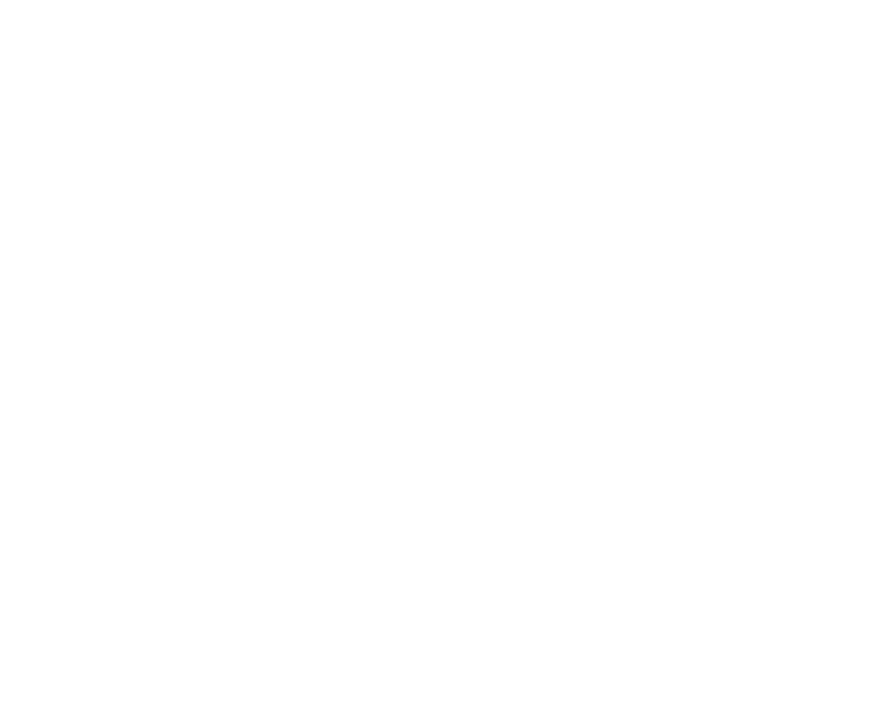
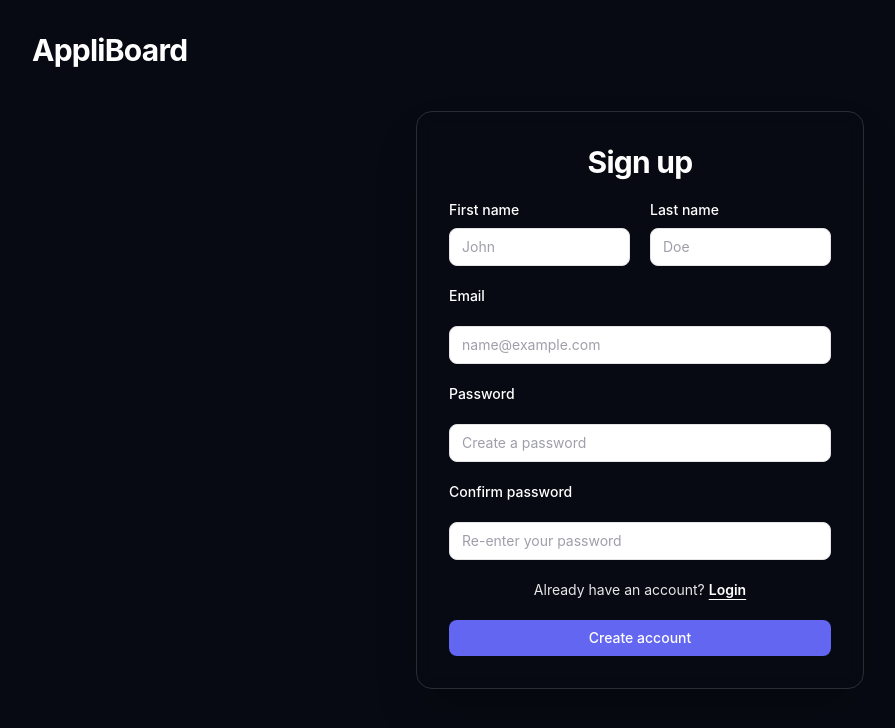
Before and after one commit to TomerP750/AppliBoard, a React (Vite) app in the folder frontend/: page /auth/signup in a window 1280 px wide. Before the commit this address had no page. Shown: the top 728 px of the page, without its empty margins (0-895 px from the left). Built offline with nearby package versions, Linux system fonts and the light colour scheme.

Commit message:
Auth pages added

```diff
--- /dev/null
+++ b/frontend/src/features/authentication/pages/AuthPanel.tsx
@@ -0,0 +1,24 @@
+import { NavLink, Outlet } from "react-router-dom";
+
+
+export function AuthPanel() {
+
+    return (
+        <main className="min-h-screen bg-dark-background px-4 py-8 sm:px-6 lg:px-8">
+
+            <div className="absolute">
+                <NavLink to="/">
+                    <h1 className="text-center text-2xl font-bold tracking-tight text-white sm:text-3xl">
+                        AppliBoard
+                    </h1>
+                </NavLink>
+            </div>
+
+            <div className="mx-auto flex min-h-[calc(100vh-4rem)] w-full max-w-md items-center justify-center">
+                <Outlet />
+            </div>
+
+        </main>
+    )
+
+}
--- /dev/null
+++ b/frontend/src/features/authentication/pages/LoginPage.tsx
@@ -0,0 +1,63 @@
+import { useForm } from "react-hook-form";
+import { Link } from "react-router-dom";
+import type { LoginRequestDto } from "../models/LoginRequestDto";
+import { Input } from "../../../shared/ui/Input";
+import { Button } from "../../../shared/ui/Button";
+
+export function LoginPage() {
+
+    const { register, handleSubmit, formState: { errors } } = useForm<LoginRequestDto>();
+
+    const handleLogin = async (dto: LoginRequestDto) => {
+
+    }
+
+    return (
+        <form
+            onSubmit={handleSubmit(handleLogin)}
+            className="w-full space-y-5 rounded-2xl border border-white/15 p-6 shadow-2xl backdrop-blur-sm sm:p-8"
+        >
+            <h1 className="text-center text-2xl font-bold tracking-tight text-white sm:text-3xl">
+                Login
+            </h1>
+
+            <label htmlFor="email" className="block text-sm font-medium text-white">
+                Email
+            </label>
+            <Input
+                id="email"
+                type="email"
+                {...register("email", { required: "Email is required",
+                    pattern: { value: /^\S+@\S+\.\S+$/, message: "Enter a valid email address" } })}
+                placeholder="name@example.com"
+                autoComplete="email"
+                className="border-white/25 bg-transparent text-white placeholder:text-zinc-300"
+                error={errors.email?.message?.toString()}
+            />
+            <label htmlFor="password" className="block text-sm font-medium text-white">
+                Password
+            </label>
+            <Input
+                id="password"
+                type="password"
+                {...register("password", {
+                    required: "Password is required",
+                    minLength: { value: 6, message: "Password must be at least 6 characters" },
+                })}
+                placeholder="Enter your password"
+                autoComplete="current-password"
+                className="border-white/25 bg-transparent text-white placeholder:text-zinc-300"
+                error={errors.password?.message?.toString()}
+            />
+            <p className="text-center text-sm text-white/90">
+                Don't have account?{" "}
+                <Link to="/auth/signup" className="font-semibold text-white underline underline-offset-4">
+                    Sign up
+                </Link>
+            </p>
+            <Button type="submit" className="w-full">
+                Login
+            </Button>
+        </form>
+    )
+}
--- /dev/null
+++ b/frontend/src/features/authentication/pages/SignupPage.tsx
@@ -0,0 +1,108 @@
+import { useForm } from "react-hook-form";
+import { Link } from "react-router-dom";
+import type { SignupRequestDto } from "../models/SignupRequestDto";
+import { Input } from "../../../shared/ui/Input";
+import { Button } from "../../../shared/ui/Button";
+
+export function SignupPage() {
+
+    const { register, handleSubmit, formState: { errors } } = useForm<SignupRequestDto>();
+
+    const handleSignup = async (_dto: SignupRequestDto) => {
+
+
+    }
+
+    return (
+        <form
+            onSubmit={handleSubmit(handleSignup)}
+            className="w-full space-y-5 rounded-2xl border border-white/15 p-6 shadow-2xl backdrop-blur-sm sm:p-8"
+        >
+            <h1 className="text-center text-2xl font-bold tracking-tight text-white sm:text-3xl">
+                Sign up
+            </h1>
+
+            <div className="grid gap-5 sm:grid-cols-2">
+                <div className="space-y-2">
+                    <label htmlFor="firstName" className="block text-sm font-medium text-white">
+                        First name
+                    </label>
+                    <Input
+                        id="firstName"
+                        type="text"
+                        {...register("firstName", { required: "First name is required" })}
+                        placeholder="John"
+                        autoComplete="given-name"
+                        className="border-white/25 bg-transparent text-white placeholder:text-zinc-300"
+                        error={errors.firstName?.message?.toString()}
+                    />
+                </div>
+                <div className="space-y-2">
+                    <label htmlFor="lastName" className="block text-sm font-medium text-white">
+                        Last name
+                    </label>
+                    <Input
+                        id="lastName"
+                        type="text"
+                        {...register("lastName", { required: "Last name is required" })}
+                        placeholder="Doe"
+                        autoComplete="family-name"
+                        className="border-white/25 bg-transparent text-white placeholder:text-zinc-300"
+                        error={errors.lastName?.message?.toString()}
+                    />
+                </div>
+            </div>
+            <label htmlFor="email" className="block text-sm font-medium text-white">
+                Email
+            </label>
+            <Input
+                id="email"
+                type="email"
+                {...register("email", {
+                    required: "Email is required",
+                    pattern: { value: /^\S+@\S+\.\S+$/, message: "Enter a valid email address" },
+                })}
+                placeholder="name@example.com"
+                autoComplete="email"
+                className="border-white/25 bg-transparent text-white placeholder:text-zinc-300"
+                error={errors.email?.message?.toString()}
+            />
+            <label htmlFor="password" className="block text-sm font-medium text-white">
+                Password
+            </label>
+            <Input
+                id="password"
+                type="password"
+                {...register("password", {
+                    required: "Password is required",
+                    minLength: { value: 6, message: "Password must be at least 6 characters" },
+                })}
+                placeholder="Create a password"
+                autoComplete="new-password"
+                className="border-white/25 bg-transparent text-white placeholder:text-zinc-300"
+                error={errors.password?.message?.toString()}
+            />
+            <label htmlFor="confirmPassword" className="block text-sm font-medium text-white">
+                Confirm password
+            </label>
+            <Input
+                id="confirmPassword"
+                type="password"
+                {...register("confirmPassword", { required: "Please confirm your password" })}
+                placeholder="Re-enter your password"
+                autoComplete="new-password"
+                className="border-white/25 bg-transparent text-white placeholder:text-zinc-300"
+                error={errors.confirmPassword?.message?.toString()}
+            />
+            <p className="text-center text-sm text-white/90">
+                Already have an account?{" "}
+                <Link to="/auth/login" className="font-semibold text-white underline underline-offset-4">
+                    Login
+                </Link>
+            </p>
+            <Button type="submit" className="w-full">
+                Create account
+            </Button>
+        </form>
+    )
+}
--- a/frontend/src/features/home/components/Hero.tsx
+++ b/frontend/src/features/home/components/Hero.tsx
@@ -28,7 +28,7 @@ export function Hero() {
 
 
                     <NavLink
-                        to={"/login"}
+                        to={"/auth/login"}
                         className="text-sm md:text-base bg-white/5 py-2 px-4 rounded-lg
                         border border-white/10 backdrop-blur-md
                         hover:bg-white/10 hover:border-white/20 transition-all duration-200"
@@ -58,7 +58,7 @@ export function Hero() {
 
                         <div className="mt-7">
                             <NavLink
-                                to="/signup"
+                                to="/auth/signup"
                                 className="bg-indigo-500 hover:bg-indigo-400 text-white px-5 py-2.5 rounded-lg font-medium transition-colors text-sm md:text-base"
                             >
                                 Get Started
--- a/frontend/src/layout/Routing.tsx
+++ b/frontend/src/layout/Routing.tsx
@@ -5,13 +5,21 @@ import { DashboardIndex } from "../features/dashboard/index/pages/DashboardIndex
 import { ApplicationsPage } from "../features/dashboard/applications/pages/ApplicationsPage";
 import { AnalyticsPage } from "../features/dashboard/analytics/pages/AnalyticsPage";
 import { SettingsPage } from "../features/dashboard/settings/pages/SettingsPage";
+import { LoginPage } from "../features/authentication/pages/LoginPage";
+import { SignupPage } from "../features/authentication/pages/SignupPage";
+import { AuthPanel } from "../features/authentication/pages/AuthPanel";
 
 
 export function Routing() {
     return (
         <Routes>
 
-            <Route path="/" element={<Home />}/>
+            <Route path="/" element={<Home />} />
+            <Route path="/auth" element={<AuthPanel />}>
+                <Route path="login" element={<LoginPage />} />
+                <Route path="signup" element={<SignupPage />} />
+            </Route>
+
 
             <Route path="/dashboard" element={<DashboardLayout />}>
                 <Route index element={<DashboardIndex />} />
```
